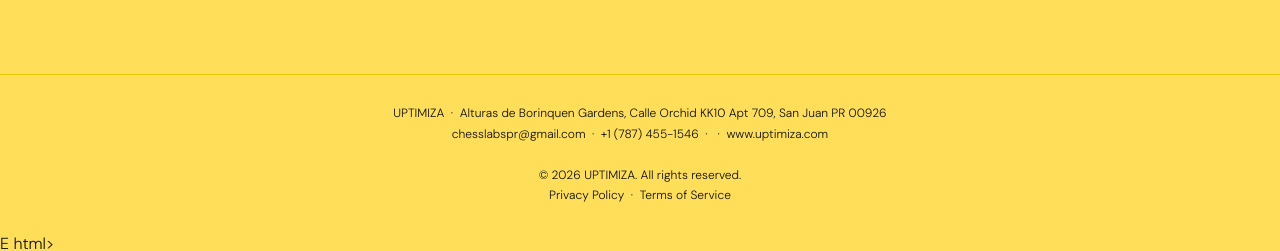
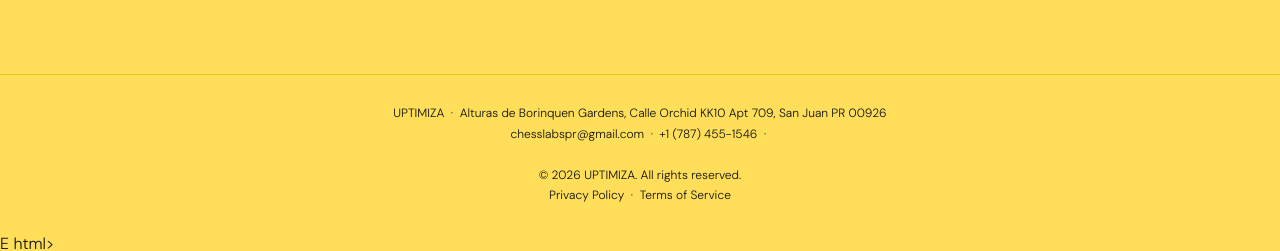
Before and after one commit to adamkufa1/uptimizasolar, a plain HTML site: page terms.html in a window 1280 px wide. Shown: the part 2420-2671 px from the top of the page. Drawn offline with nearby package versions, Linux system fonts and the light colour scheme.

Commit message:
Update terms.html

```diff
--- a/terms.html
+++ b/terms.html
@@ -136,7 +136,7 @@
 <footer>
   <p>
     UPTIMIZA &nbsp;&middot;&nbsp; Alturas de Borinquen Gardens, Calle Orchid KK10 Apt 709, San Juan PR 00926<br>
-    chesslabspr@gmail.com &nbsp;&middot;&nbsp; +1 (787) 455-1546 &nbsp;&middot;&nbsp;  &nbsp;&middot;&nbsp; <a href="https://www.uptimiza.com" style="color:#111;">www.uptimiza.com</a><br><br>
+    chesslabspr@gmail.com &nbsp;&middot;&nbsp; +1 (787) 455-1546 &nbsp;&middot;&nbsp;  <br><br>
     &copy; 2026 UPTIMIZA. All rights reserved.<br>
     <a href="privacy.html">Privacy Policy</a> &nbsp;&middot;&nbsp;
     <a href="terms.html">Terms of Service</a>
@@ -279,7 +279,7 @@
 <footer>
   <p>
     UPTIMIZA &nbsp;&middot;&nbsp; Alturas de Borinquen Gardens, Calle Orchid KK10 Apt 709, San Juan PR 00926<br>
-    chesslabspr@gmail.com &nbsp;&middot;&nbsp; +1 (787) 455-1546 &nbsp;&middot;&nbsp;  &nbsp;&middot;&nbsp; <a href="https://www.uptimiza.com" style="color:#111;">www.uptimiza.com</a><br><br>
+    chesslabspr@gmail.com &nbsp;&middot;&nbsp; +1 (787) 455-1546 &nbsp;&middot;&nbsp;  <br><br>
     &copy; 2026 UPTIMIZA. All rights reserved.<br>
     <a href="privacy.html">Privacy Policy</a> &nbsp;&middot;&nbsp;
     <a href="terms.html">Terms of Service</a>
```
